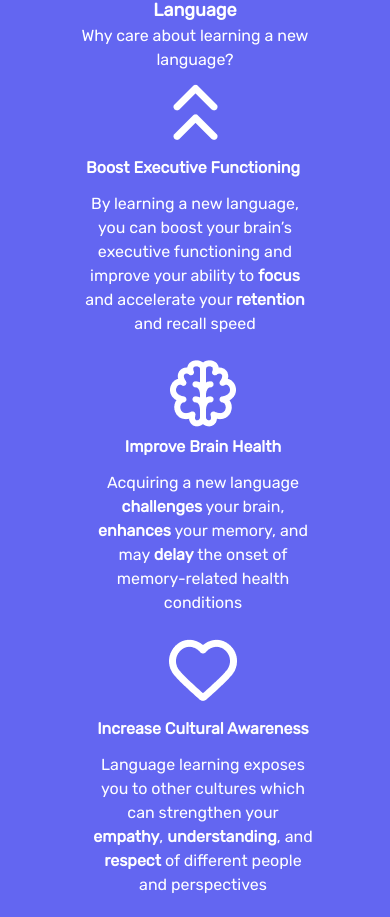
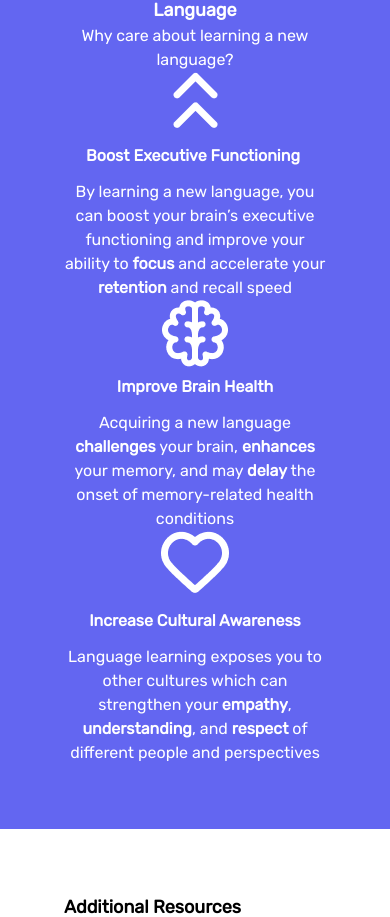
Before and after one commit to UW-INFO442-AU23/jelly-cats, a React (Create React App) app: page /resources in a window 390 px wide. Shown: the part 651-1568 px from the top of the page. Built offline with nearby package versions, Linux system fonts and the light colour scheme; no server answers.

Commit message:
updated responsiveness of resources

```diff
--- a/src/components/Resources/Resources.js
+++ b/src/components/Resources/Resources.js
@@ -26,23 +26,23 @@ export default function Resources(props) {
                     <h3 className='text-white md:text-2xl lg:text-4xl'>Why care about learning a new language?</h3>
                 {/* </div> */}
 
-                <div className="flex flex-col space-x-4 md:flex-row md:space-x-8 lg:space-x-12">
+                <div className="flex flex-col md:flex-row md:space-x-8 lg:space-x-12 md:p-6 lg:p-9">
                     {/* Benefit 1 */}
-                    <div className="flex flex-col items-center justify-center p-3 md:p-6 lg:p-9">
+                    <div className="flex flex-col items-center justify-center">
                         <img className="mb-2 md:w-fit md:h-1/2 lg:h-fit" src={Boost} alt="boost icon" />
                         <h3 className="mt-2 font-bold text-white">Boost Executive Functioning </h3>
                         <p1 className="mt-3 text-white">By learning a new language, you can boost your brain’s executive functioning and improve your ability to <b>focus</b> and accelerate your <b>retention</b> and recall speed</p1>
                     </div>
 
                     {/* Benefit 2 */}
-                    <div className="flex flex-col items-center p-3 md:p-6 lg:p-9">
+                    <div className="flex flex-col items-center">
                         <img className="mb-2 md:w-fit md:h-1/2 lg:h-fit" src={Brain} alt="brain icon" />
                         <h3 className="font-bold text-white">Improve Brain Health</h3>
                         <p1 className="mt-3 text-white">Acquiring a new language <b>challenges</b> your brain, <b>enhances</b> your memory, and may <b>delay</b> the onset of memory-related health conditions</p1>
                     </div>
 
                     {/* Benefit 3 */}
-                    <div className="flex flex-col items-center p-3 md:p-6 lg:p-9">
+                    <div className="flex flex-col items-center">
                         <img className="mb-2 md:w-fit md:h-1/2 lg:h-fit" src={Heart} alt="heart icon" />
                         <h3 className="mt-2 font-bold text-white">Increase Cultural Awareness</h3>
                         <p1 className="mt-3 text-white">Language learning exposes you to other cultures which can strengthen your <b>empathy</b>, <b>understanding</b>, and <b>respect</b> of different people and perspectives</p1>
```
